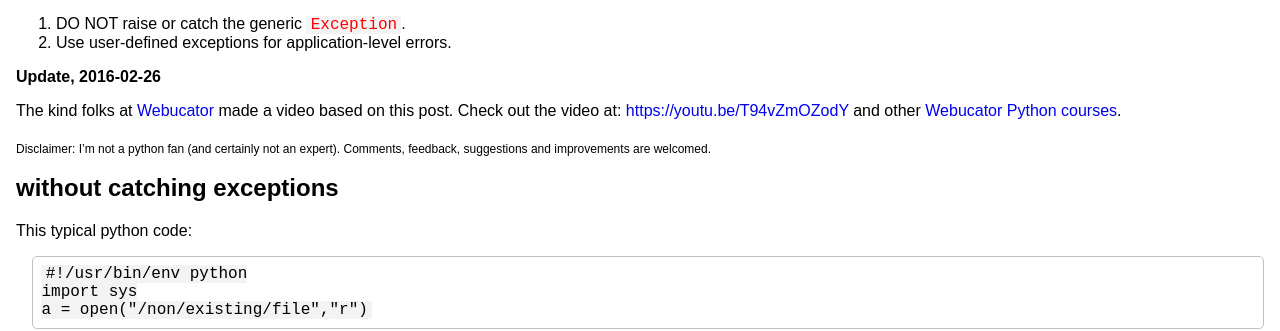
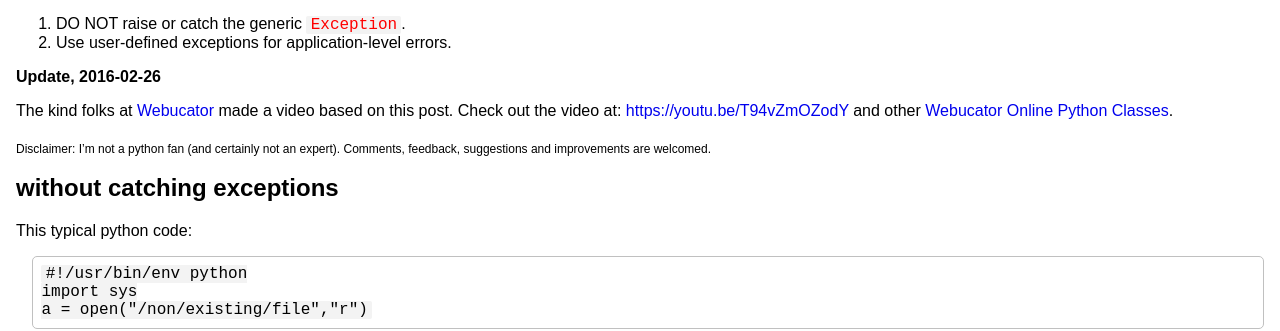
Before and after one commit to agordon/agordon.github.io, a Jekyll site: the page built from _posts/2015-08-14-python-exceptions-handling-tips.md, in a window 1280 px wide and 900 px high. Shown: the part 304-635 px from the top of the window. Built offline with Jekyll 4.4.1, drawn with Linux system fonts in a browser that asks for light colours; Markdown is read by kramdown in place of the engine named in the settings.

Commit message:
python-exceptions post: rephrase link to Webucator

```diff
--- a/_posts/2015-08-14-python-exceptions-handling-tips.md
+++ b/_posts/2015-08-14-python-exceptions-handling-tips.md
@@ -19,7 +19,7 @@ them).
 
 The kind folks at [Webucator](https://www.webucator.com/) made a video
 based on this post. Check out the video at: <https://youtu.be/T94vZmOZodY>
-and other [Webucator Python courses](https://www.webucator.com/programming/python.cfm).
+and other [Webucator Online Python Classes](https://www.webucator.com/programming/python.cfm).
 
 
 <sub>
```
